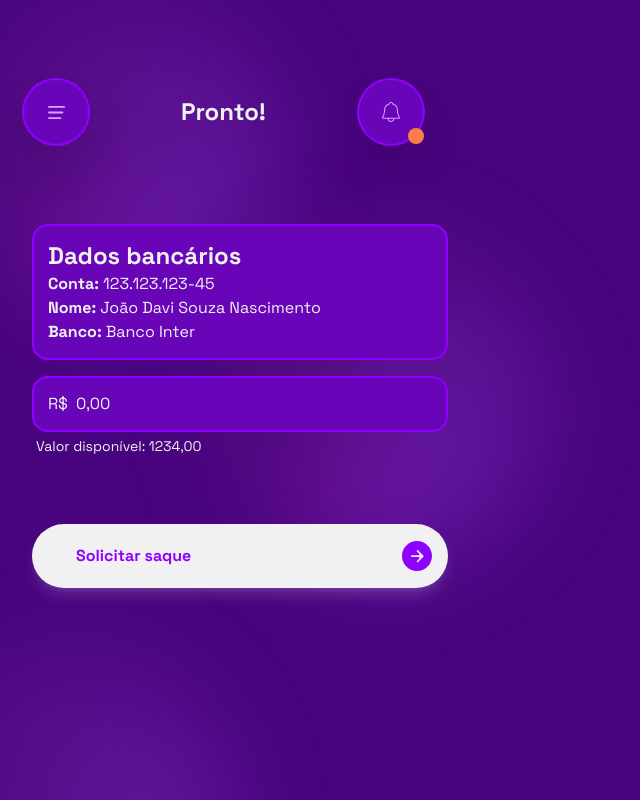
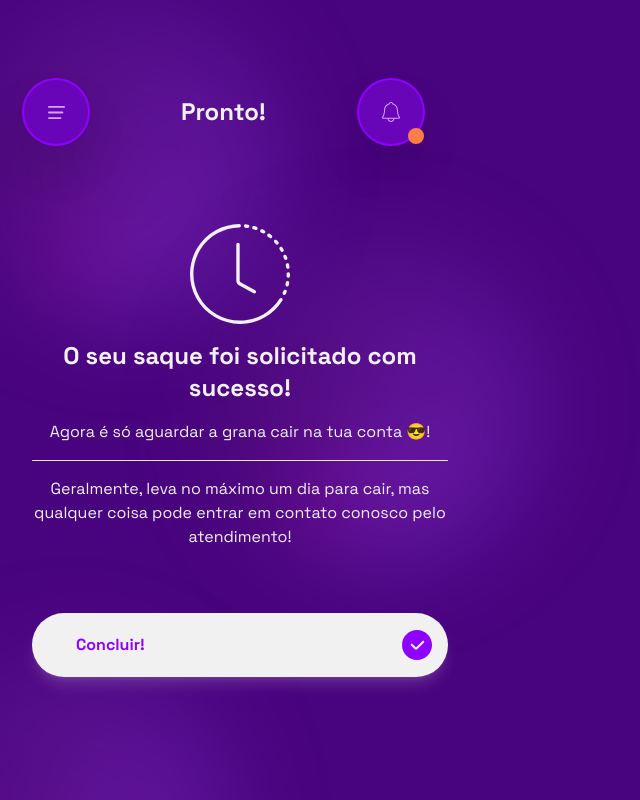
Before and after one commit to Resenhapp/ResenhaWEBAPP, a Next.js app: page /webapp/carteira/saque/sucesso in a window 1280 px wide. Shown: the whole page, without its empty margins (0-640 px from the left). Built offline with nearby package versions, Linux system fonts and the light colour scheme.

Commit message:
Botões de menu funcionando
Botões dos menus estão funcionando assim como os da carteira. Preciso ver a qualidade disso pois estou usando window.location.href = para poder ir para as paginas. verei dps

```diff
--- a/src/app/webapp/carteira/saque/sucesso/page.js
+++ b/src/app/webapp/carteira/saque/sucesso/page.js
@@ -1,25 +1,22 @@
 'use client'
-import EditButton from '@/src/components/EditButton';
 import NotificationsButton from '@/src/components/NotificationsButton';
 import Notifications from '@/src/components/Notifications';
 import MenuButton from '@/src/components/MenuButton';
 import Menu from '@/src/components/Menu';
-import React, { useState, useRef } from 'react';
-import NumberDisplay from '@/src/components/NumberDisplay';
-import Interest from '@/src/components/Interest';
-import MoneyDisplay from '@/src/components/MoneyDisplay';
+import React, { useState } from 'react';
+
 import Button from '@/src/components/Button';
-import InputField from '@/src/components/InputField';
-import MoneyInput from '@/src/components/MoneyInput';
 export const metadata = {
     title: 'Resenha.app • Saque',
     description: 'Venha fazer suas resenhas!',
 }
 
-export default function Wallet() {
+export default function WithdrawSuccess() {
+
+
+
     const [isMenuOpen, setIsMenuOpen] = useState(false);
     const [isNotificationsOpen, setNotificationsOpen] = useState(false);
-    const inputRef = useRef(null);
     const toggleMenu = () => {
         setIsMenuOpen(!isMenuOpen);
     };
@@ -27,23 +24,9 @@ export default function Wallet() {
         setNotificationsOpen(!isNotificationsOpen);
     };
 
-    const handleWithdraw = () => {
-        const withdrawalAmount = parseFloat(inputRef.current.replace(',', '.'));
-        const availableAmount = parseFloat(avaliableCash.replace(',', '.'));
-
-        if (withdrawalAmount > availableAmount) {
-            alert('Insufficient funds');
-        } else if (withdrawalAmount < 50) {
-            alert('The minimum withdrawal amount is 50');
-        } else {
-            alert(`The amount to withdraw is R$ ${inputRef.current}`);
-        }
+    const handleNavigation = () => {
+        window.location.href = '/webapp/carteira/';
     };
-
-    var accountName = 'João Davi Souza Nascimento';
-    var bankName = 'Banco Inter';
-    var accountNumber = '123.123.123-45';
-    var avaliableCash = '1234,00';
 
     return (
         <div className='flex flex-col w-screen h-screen '>
@@ -58,22 +41,28 @@ export default function Wallet() {
                 <section className="flex w-full max-w-md p-4 ">
                     <div className='w-full flex flex-col gap-16 mt-16'>
                         <div className='w-full flex flex-col items-center gap-4'>
-                            <div className='w-full h-fit bg-purpleT2 rounded-2xl ring-2 ring-inset ring-purpleT3 p-4'>
-                                <h1 className='font-bold text-2xl'>Dados bancários</h1>
-                                <h1 className=''><b>Conta: </b>{accountNumber}</h1>
-                                <h1 className=''><b>Nome: </b>{accountName}</h1>
-                                <h1 className=''><b>Banco: </b>{bankName}</h1>
-                            </div>
-                            <div className='w-full'>
-                                <div className='w-full h-fit ring-inset ring-2 flex flex-row gap-2 ring-purpleT3 bg-purpleT2 rounded-2xl p-4 '>
-                                    R$
-                                    <MoneyInput ref={inputRef} />
-                                </div>
-                                <p className='text-whiteT1 w-full text-left text-sm p-1'>{'Valor disponível: ' + avaliableCash}</p>
-                            </div>
+                            <svg width="100" height="100" viewBox="0 0 59 59" fill="none" xmlns="http://www.w3.org/2000/svg">
+                                <path fill-rule="evenodd" clip-rule="evenodd" d="M30.0483 1.00221C30.0377 1.5544 29.5813 1.99151 29.0291 2.00097C24.524 2.0781 20.1013 3.26133 16.1529 5.45315C11.9127 7.80694 8.37038 11.2402 5.88519 15.4047C3.39999 19.5693 2.0603 24.3169 2.00199 29.1663C1.94367 34.0156 3.1688 38.7941 5.55313 43.0172C7.93746 47.2403 11.3962 50.7577 15.5785 53.2128C19.7609 55.6679 24.5181 56.9733 29.3677 56.9966C34.2174 57.0199 38.9869 55.7604 43.1927 53.3456C47.109 51.0971 50.4068 47.9213 52.8 44.1037C53.0934 43.6358 53.7034 43.4708 54.1817 43.7469C54.66 44.0231 54.8253 44.6357 54.5332 45.1043C51.9628 49.2271 48.4108 52.6559 44.1885 55.0801C39.6769 57.6704 34.5604 59.0216 29.3581 58.9966C24.1558 58.9716 19.0526 57.5712 14.5661 54.9376C10.0795 52.304 6.36928 48.5307 3.81154 44.0005C1.25381 39.4703 -0.0604236 34.3442 0.00213337 29.1422C0.0646904 23.9402 1.50181 18.8472 4.16775 14.3798C6.83368 9.91243 10.6336 6.22949 15.1822 3.70451C19.439 1.34149 24.2097 0.0712974 29.0676 0.000105629C29.6198 -0.00798723 30.0589 0.450032 30.0483 1.00221Z" fill="#F1F1F1" />
+                                <path fill-rule="evenodd" clip-rule="evenodd" d="M35.0596 1.54447C34.9519 2.08614 34.4257 2.43603 33.8804 2.34806C33.5004 2.28673 33.119 2.2334 32.7367 2.18808C32.1883 2.12308 31.7783 1.64224 31.8233 1.09179C31.8683 0.541345 32.3513 0.129863 32.8999 0.193514C33.3583 0.2467 33.8154 0.310635 34.2708 0.385266C34.8158 0.474582 35.1674 1.00279 35.0596 1.54447Z" fill="#F1F1F1" />
+                                <path fill-rule="evenodd" clip-rule="evenodd" d="M39.8271 2.9338C39.627 3.44855 39.048 3.70178 38.5263 3.5205C38.1627 3.39414 37.7964 3.27542 37.4277 3.16444C36.8989 3.00523 36.5786 2.46051 36.7184 1.92624C36.8583 1.39196 37.4054 1.07056 37.9346 1.22847C38.3769 1.36042 38.8159 1.50272 39.2514 1.65527C39.7727 1.83783 40.0272 2.41904 39.8271 2.9338Z" fill="#F1F1F1" />
+                                <path fill-rule="evenodd" clip-rule="evenodd" d="M44.3326 5.16086C44.0452 5.63246 43.4307 5.78005 42.949 5.50996C42.6132 5.32168 42.2734 5.14047 41.93 4.96645C41.4374 4.71682 41.2177 4.1243 41.4493 3.62291C41.6808 3.12151 42.2758 2.90121 42.7691 3.14963C43.1813 3.3572 43.5885 3.57442 43.9905 3.8011C44.4715 4.07238 44.62 4.68927 44.3326 5.16086Z" fill="#F1F1F1" />
+                                <path fill-rule="evenodd" clip-rule="evenodd" d="M48.2827 8.06197C47.9187 8.47735 47.288 8.51749 46.8597 8.16885C46.5611 7.92582 46.2575 7.68909 45.9489 7.45881C45.5063 7.12847 45.3914 6.50708 45.7055 6.05276C46.0195 5.59845 46.6435 5.48335 47.0869 5.8126C47.4574 6.08772 47.8214 6.3715 48.1786 6.6637C48.6061 7.01339 48.6466 7.64659 48.2827 8.06197Z" fill="#F1F1F1" />
+                                <path fill-rule="evenodd" clip-rule="evenodd" d="M51.9711 11.9669C51.5357 12.3066 50.9087 12.2277 50.5534 11.8049C50.3057 11.5102 50.0519 11.2207 49.792 10.9366C49.4193 10.5291 49.423 9.89715 49.8167 9.50983C50.2104 9.12252 50.8449 9.12654 51.2186 9.53315C51.5309 9.8729 51.8352 10.2199 52.1313 10.574C52.4855 10.9977 52.4066 11.6272 51.9711 11.9669Z" fill="#F1F1F1" />
+                                <path fill-rule="evenodd" clip-rule="evenodd" d="M54.8031 16.382C54.3128 16.6361 53.7108 16.4437 53.439 15.9629C53.2496 15.6277 53.0531 15.2966 52.8497 14.9697C52.558 14.5008 52.6774 13.8803 53.1354 13.5717C53.5935 13.2631 54.2165 13.3833 54.5094 13.8515C54.7541 14.2427 54.9897 14.6397 55.2158 15.0419C55.4864 15.5234 55.2934 16.1278 54.8031 16.382Z" fill="#F1F1F1" />
+                                <path fill-rule="evenodd" clip-rule="evenodd" d="M56.7739 21.2275C56.2454 21.3878 55.6888 21.0885 55.5094 20.5662C55.3844 20.2021 55.2518 19.8406 55.1116 19.4821C54.9104 18.9677 55.1413 18.3795 55.648 18.1598C56.1547 17.9401 56.7453 18.1721 56.9477 18.686C57.1168 19.1154 57.2758 19.5487 57.4246 19.9855C57.6026 20.5083 57.3024 21.0673 56.7739 21.2275Z" fill="#F1F1F1" />
+                                <path fill-rule="evenodd" clip-rule="evenodd" d="M57.8352 26.4371C57.2862 26.4964 56.7948 26.0989 56.7156 25.5524C56.6604 25.1714 56.5972 24.7916 56.526 24.4132C56.4239 23.8704 56.76 23.3353 57.2987 23.2135C57.8374 23.0918 58.3746 23.4295 58.478 23.972C58.5644 24.4253 58.6402 24.8806 58.7053 25.3375C58.7831 25.8843 58.3843 26.3778 57.8352 26.4371Z" fill="#F1F1F1" />
+                                <path fill-rule="evenodd" clip-rule="evenodd" d="M57.9121 31.7341C57.3615 31.6908 56.9522 31.2093 56.9755 30.6575C56.9917 30.2728 56.9999 29.8879 57 29.5029C57.0001 28.9506 57.4295 28.4869 57.9814 28.467C58.5333 28.447 58.9987 28.8783 58.9999 29.4306C59.001 29.8921 58.9912 30.3535 58.9706 30.8146C58.9459 31.3663 58.4626 31.7775 57.9121 31.7341Z" fill="#F1F1F1" />
+                                <path fill-rule="evenodd" clip-rule="evenodd" d="M57.0446 36.8144C56.5108 36.6726 56.1949 36.1253 56.3172 35.5867C56.4025 35.2113 56.4798 34.8341 56.5493 34.4554C56.6488 33.9122 57.1547 33.5334 57.7012 33.6132C58.2477 33.693 58.6277 34.201 58.5295 34.7445C58.4474 35.1986 58.3547 35.6507 58.2514 36.1005C58.1278 36.6388 57.5784 36.9562 57.0446 36.8144Z" fill="#F1F1F1" />
+                                <path fill-rule="evenodd" clip-rule="evenodd" d="M55.1939 41.8289C54.6959 41.5899 54.4878 40.9932 54.7085 40.487C54.8624 40.1341 55.0088 39.778 55.1477 39.4189C55.347 38.9038 55.9146 38.6262 56.4366 38.8066C56.9586 38.987 57.2372 39.5571 57.0392 40.0726C56.8737 40.5035 56.6982 40.9303 56.5127 41.3529C56.2908 41.8586 55.6918 42.0679 55.1939 41.8289Z" fill="#F1F1F1" />
+                                <path fill-rule="evenodd" clip-rule="evenodd" d="M28.3136 10.9968C27.7614 10.9968 27.3136 11.4445 27.3136 11.9968L27.3136 33.4465C27.3136 34.5367 27.9051 35.5412 28.8585 36.07L37.5149 40.8714C37.9979 41.1393 38.6066 40.9649 38.8745 40.4819C39.1423 39.999 38.968 39.3903 38.485 39.1224L29.8286 34.321C29.5108 34.1447 29.3136 33.8099 29.3136 33.4465L29.3136 11.9968C29.3136 11.4445 28.8659 10.9968 28.3136 10.9968Z" fill="#F1F1F1" />
+                            </svg>
+                            <h1 className='text-2xl text-center w-full font-bold'>O seu saque foi solicitado com sucesso!</h1>
+                            <p className='text-center'>Agora é só aguardar a grana cair na tua conta 😎!</p>
+                            <hr className='bg-purpleT3 ring-0 w-full rounded-full' />
+                            <p className='text-center'>Geralmente, leva no máximo um dia para cair, mas qualquer coisa pode entrar em contato conosco pelo atendimento!</p>
                         </div>
                         <div>
-                            <Button label={'Solicitar saque'} icon={'arrow'} action={handleWithdraw} iconSide='right' height={1} width={1} textAlign='left' />
+                            <Button label={'Concluir!'} icon={'check'} action={handleNavigation} iconSide='right' height={1} width={1} textAlign='left' />
                         </div>
                     </div>
                 </section>
--- a/src/components/Button.js
+++ b/src/components/Button.js
@@ -95,6 +95,12 @@ const Button = ({ label, icon, action, iconSide = 'left', height = 1, width = 1,
                 <path fill-rule="evenodd" clip-rule="evenodd" d="M0 15C-3.62117e-07 23.2843 6.71573 30 15 30C23.2843 30 30 23.2843 30 15C30 6.71573 23.2843 3.62117e-07 15 0C6.71573 -3.62117e-07 3.62117e-07 6.71573 0 15ZM15.6415 9.8125C15.6415 9.36377 15.2777 9 14.829 9C14.3803 9 14.0165 9.36377 14.0165 9.8125V16.4729C14.0165 17.3616 12.9438 17.8088 12.3126 17.1832L10.0364 14.9275C9.72123 14.6151 9.21283 14.6162 8.89903 14.93C8.58422 15.2448 8.58421 15.7552 8.89902 16.07L14.1219 21.2929C14.5124 21.6834 15.1456 21.6834 15.5361 21.2929L20.7602 16.0688C21.076 15.7531 21.0805 15.2425 20.7703 14.9213C20.4524 14.5919 19.9261 14.5872 19.6023 14.9109L17.3486 17.1647C16.7186 17.7946 15.6415 17.3485 15.6415 16.4576V9.8125Z" fill="#8E00FF" />
             </svg>
         )
+    } else if (icon === 'check') {
+        iconSvg = (
+            <svg width="30" height="30" viewBox="0 0 30 30" fill="none" xmlns="http://www.w3.org/2000/svg">
+                <path fill-rule="evenodd" clip-rule="evenodd" d="M30 15C30 23.2843 23.2843 30 15 30C6.71573 30 0 23.2843 0 15C0 6.71573 6.71573 0 15 0C23.2843 0 30 6.71573 30 15ZM22 12.4142C22.3905 12.0237 22.3905 11.3905 22 11C21.6095 10.6095 20.9763 10.6095 20.5858 11L14.4878 17.098C14.2184 17.3674 13.7816 17.3674 13.5122 17.098L10.4142 14C10.0237 13.6095 9.39054 13.6095 9.00002 14C8.60949 14.3905 8.60949 15.0237 9.00002 15.4142L12.5858 19C13.3669 19.7811 14.6332 19.781 15.4142 19L22 12.4142Z" fill="#8E00FF" />
+            </svg>
+        )
     }
 
     const containerStyles = `bg-whiteT1 shadow-lg shadow-[#ffffff26] text-purpleT3 hover:bg-white h-16 font-bold py-2 px-4 rounded-full flex justify-center items-center ${sizes[width]} h-${sizes[height]} ${active ? "bg-whiteT1" : "deactivated"} max-w-[500px]`;
```
Also changed, not shown: src/components/Menu.js (+13 -8 lines).
